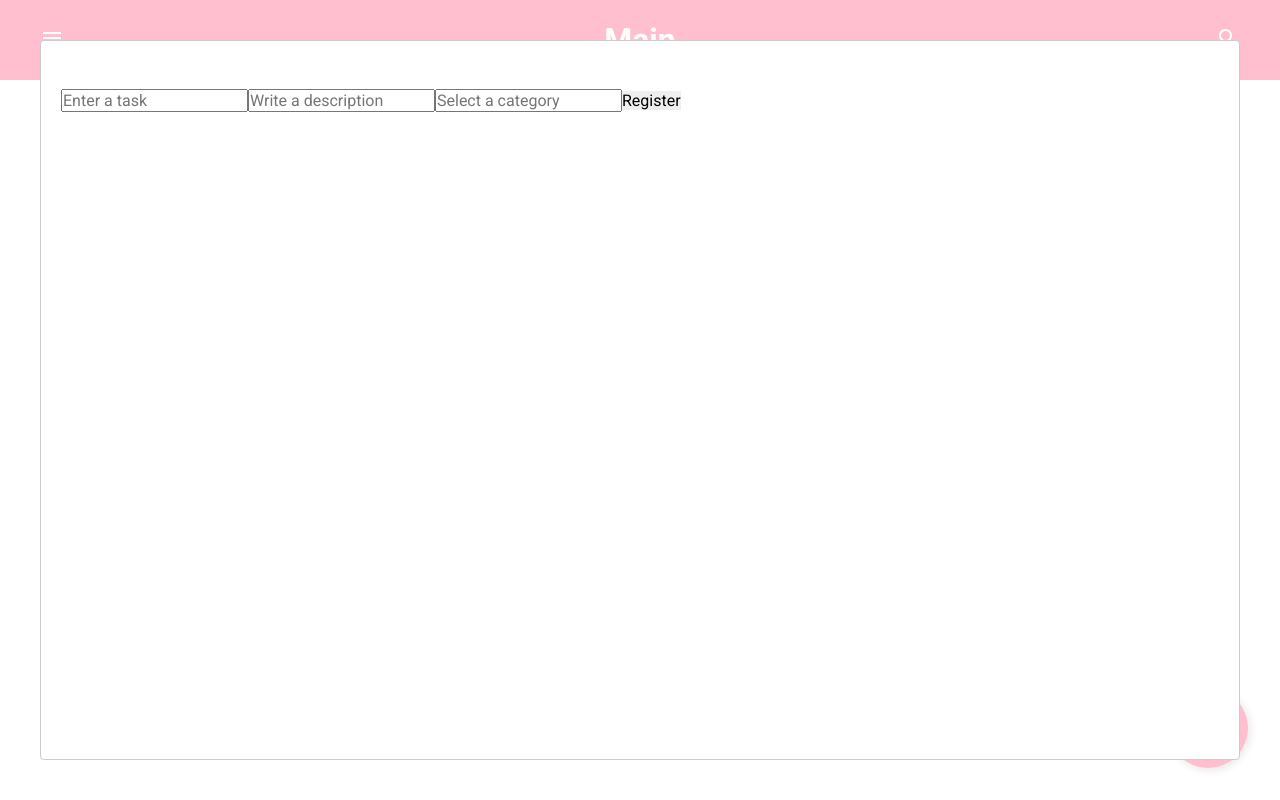
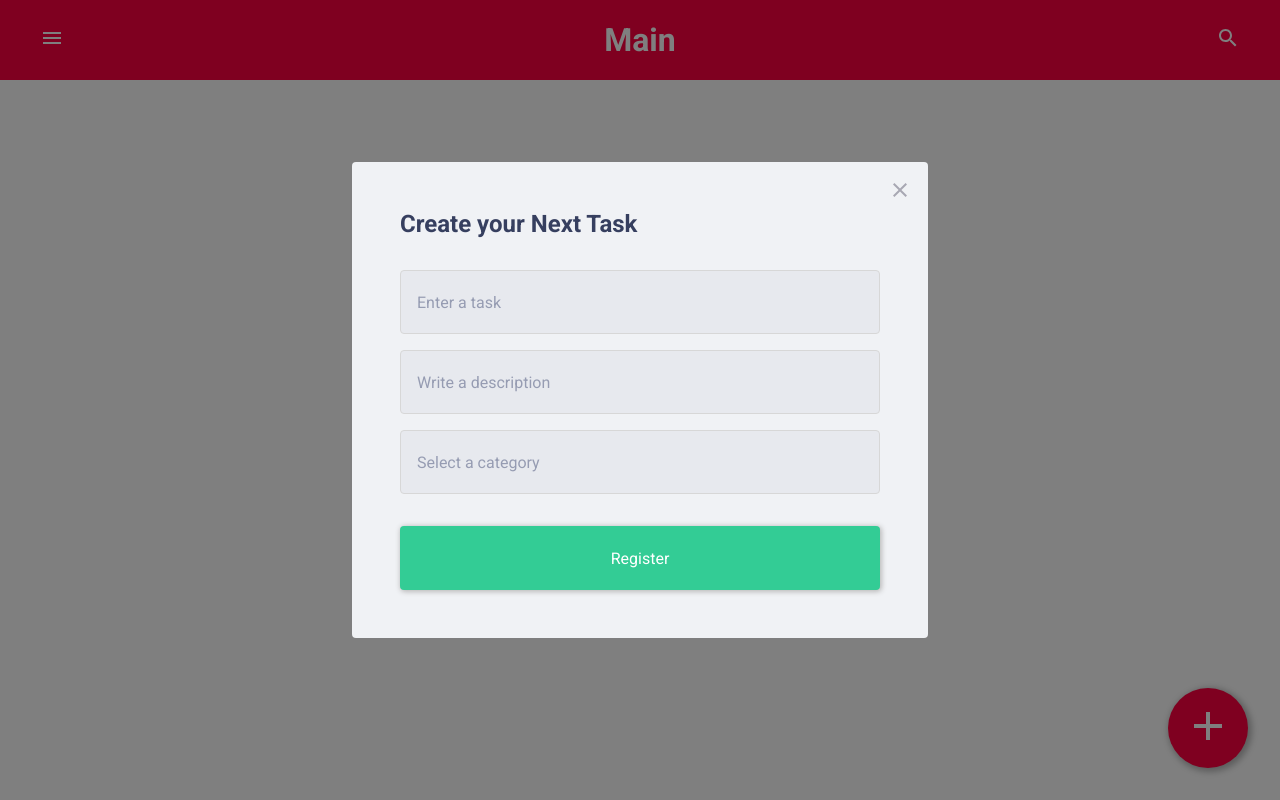
Before and after one commit to parvic/to-do-list, a Next.js app: page / in a window 1280 px wide. Both pictures are taken after a click on the button 1208 px from the left and 728 px from the top of the page. Built offline with nearby package versions, Linux system fonts and the light colour scheme.

Commit message:
stylized NewTaskModal

```diff
--- a/src/components/NewTaskModal/index.tsx
+++ b/src/components/NewTaskModal/index.tsx
@@ -1,4 +1,5 @@
 import Modal from 'react-modal';
+import { Close } from '@material-ui/icons';
 
 import * as S from './style';
 
@@ -16,15 +17,18 @@ export function NewTaskModal({ isOpen, onRequestClose }: NewTaskProps) {
       <Modal
         isOpen={isOpen}
         onRequestClose={onRequestClose}
-        // overlayClassName="react-modal-overlay"
-        // className="react-modal-content"
+        overlayClassName="react-modal-overlay"
+        className="react-modal-content"
       >
+        <button className="react-modal-close-button" type="button">
+          <Close />
+        </button>
         <S.Container>
           <h2>Create your Next Task</h2>
           <input type="text" placeholder="Enter a task" />
           <input type="text" placeholder="Write a description" />
           <input placeholder="Select a category" />
-          <button type="submit">Register</button>
+          <S.SubmitButton type="submit">Register</S.SubmitButton>
         </S.Container>
       </Modal>
     </>
--- a/src/components/NewTaskModal/style.ts
+++ b/src/components/NewTaskModal/style.ts
@@ -1,3 +1,54 @@
 import styled from "styled-components";
 
-export const Container = styled.div``;
+export const Container = styled.div`
+  display: flex;
+  flex-direction: column;
+  justify-content: center;
+  align-items: flex-start;
+
+  position: relative;
+
+  h2 {
+    margin-bottom: 2rem;
+    color: #363F5F;
+  }
+
+  input {
+    width: 100%;
+    height: 4rem;
+    padding: 1rem;
+
+    background-color: #e7e9ee;
+    border: 1px solid #d7d7d7;
+    border-radius: 0.25rem;
+
+    font-weight: 400;
+    font-size: 1rem;
+    color: #969CB2;
+
+    &::placeholder {
+      color: #969CB2;
+    }
+
+    &+input{
+      margin-top: 1rem;
+    }
+  }
+
+`;
+
+export const SubmitButton = styled.button`
+  display: flex;
+  align-items: center;
+  justify-content: center;
+
+  margin-top: 2rem;
+
+  width: 100%;
+  height: 4rem;
+
+  color: #fff;
+  background-color: #33CC95;
+  border-radius: 0.25rem;
+  box-shadow: 1px 1px 5px 1px #bbb;
+`;
--- a/styles/global.ts
+++ b/styles/global.ts
@@ -19,8 +19,6 @@ const GlobalStyles = createGlobalStyle`
     }
   }
 
-
-
   body {
     width: 100%;
     height: 100vh;
@@ -40,6 +38,47 @@ a {
     color: inherit;
     text-decoration: none;
   }
+
+  .react-modal-overlay {
+    display:flex;
+    align-items: center;
+    justify-content: center;
+
+    background-color: rgba(0, 0, 0, 0.5);
+
+    position: fixed;
+    top: 0;
+    right: 0;
+    left: 0;
+    bottom: 0;
+  }
+
+  .react-modal-content {
+    position: relative;
+    width: 100%;
+    max-width: 576px;
+    padding: 3rem;
+
+    border-radius: 0.25rem;
+
+    background-color: #F0F2F5;
+  }
+
+  .react-modal-close-button {
+    position: absolute;
+    background-color: transparent;
+
+    right: 1rem;
+    top: 1rem;
+
+    transition: filter 0.2s;
+
+    color: #A8A8B3;
+
+    &:hover {
+      filter: brightness(0.8);
+    }
+  }
 `;
 
 export default GlobalStyles
```
Also changed, not shown: .eslintrc.json. Lines whose indentation alone changed are shown as unchanged.
